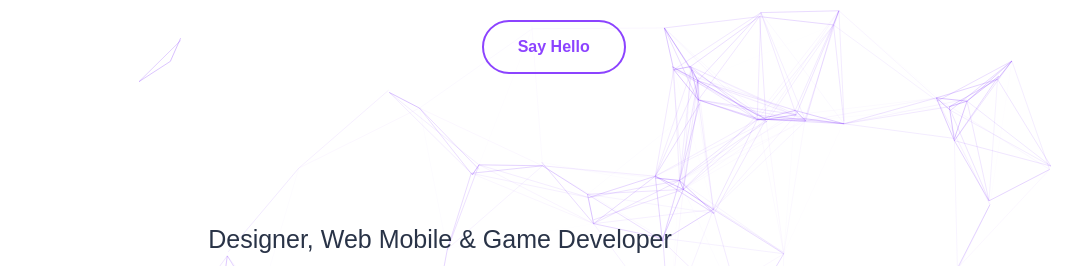
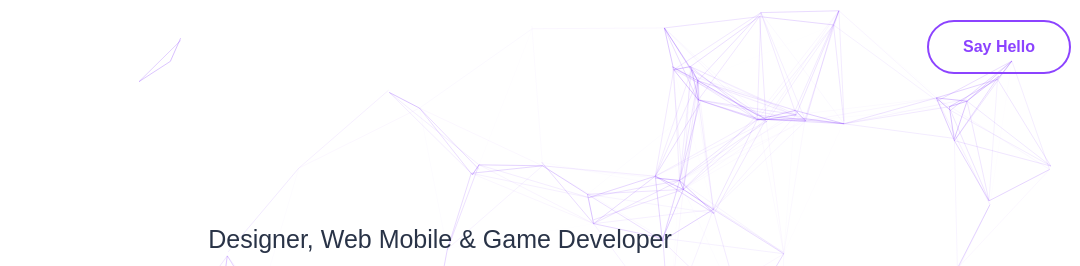
Before and after one commit to mastermajisosse/omjd, a plain HTML site: page index.html in a window 1280 px wide. Shown: the top 266 px of the page, 200-1280 px from the left. Drawn offline with nearby package versions, Linux system fonts and the light colour scheme.

Commit message:
Commit messages

```diff
--- a/css/main.css
+++ b/css/main.css
@@ -57,7 +57,7 @@ margin: 0;padding: 0;
 .marhba{
     position: relative;
     top: 20px;
-    left: 95%;
+    left: 850px;
 }
 .marhba a:hover, .marhba a:focus {
     background-color: #8C43FF;
```
